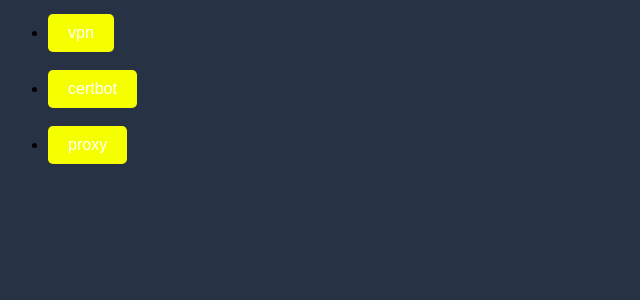
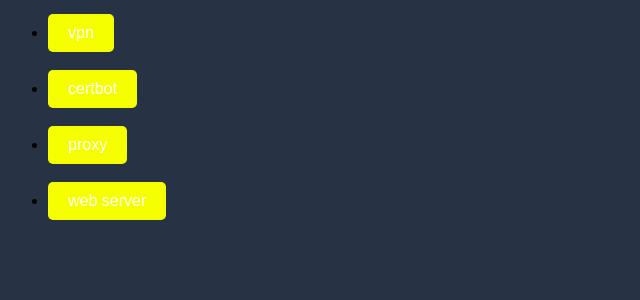
Before and after one commit to pacchio1/Pacchio_Web_Services, a PHP site: page /servizzi.php in a window 1280 px wide. Shown: the part 436-736 px from the top of the page, without its empty margins (0-640 px from the left). Run offline with PHP 8.4, Linux system fonts and the light colour scheme.

Commit message:
Update servizzi.php

```diff
--- a/servizzi.php
+++ b/servizzi.php
@@ -35,6 +35,7 @@
         <br>
         <li><a href="">proxy</a></li>
         <br>
+        <li><a href="">web server</a></li>
     </ul>
 </body>
 
```
